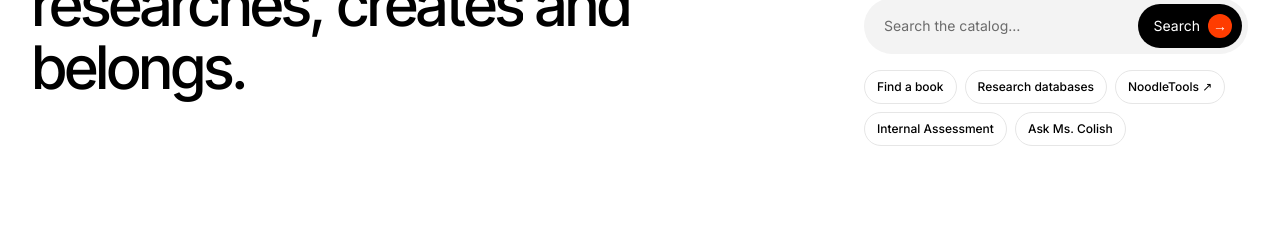
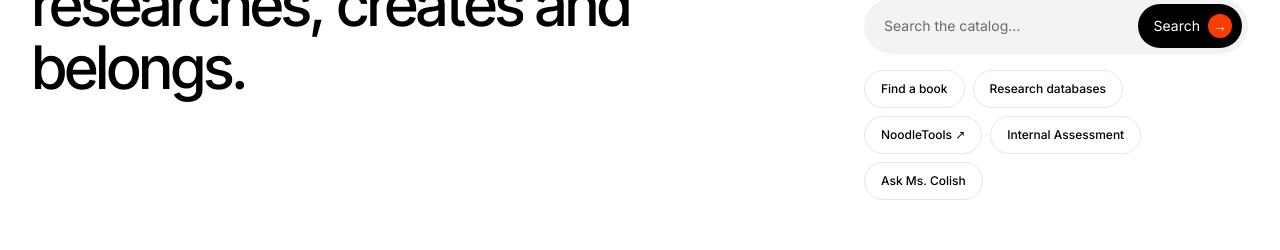
Before and after one commit to ApaxPhoenix/homepage, a Next.js app: page / in a window 1280 px wide. Shown: the part 202-452 px from the top of the page. Built offline with nearby package versions, Linux system fonts and the light colour scheme; no server answers.

Commit message:
Larger touch targets for hero quick links
Co-Authored-By: Claude Opus 5.5 <noreply@anthropic.com>
Claude-Session: https://claude.ai/code/session_01RVs8UQebzorQZ3rq7AoKmw

```diff
--- a/app/components/Hero.tsx
+++ b/app/components/Hero.tsx
@@ -133,7 +133,7 @@ export function Hero() {
                   key={q.label}
                   href={q.href}
                   {...(q.href.startsWith("http") ? { target: "_blank", rel: "noopener noreferrer" } : {})}
-                  className="rounded-full border border-line px-3 py-2 text-xs font-medium text-ink transition-colors hover:border-ink hover:bg-ink hover:text-paper"
+                  className="rounded-full border border-line px-4 py-2.5 text-xs font-medium text-ink transition-colors hover:border-ink hover:bg-ink hover:text-paper"
                 >
                   {q.label}
                 </a>
```
